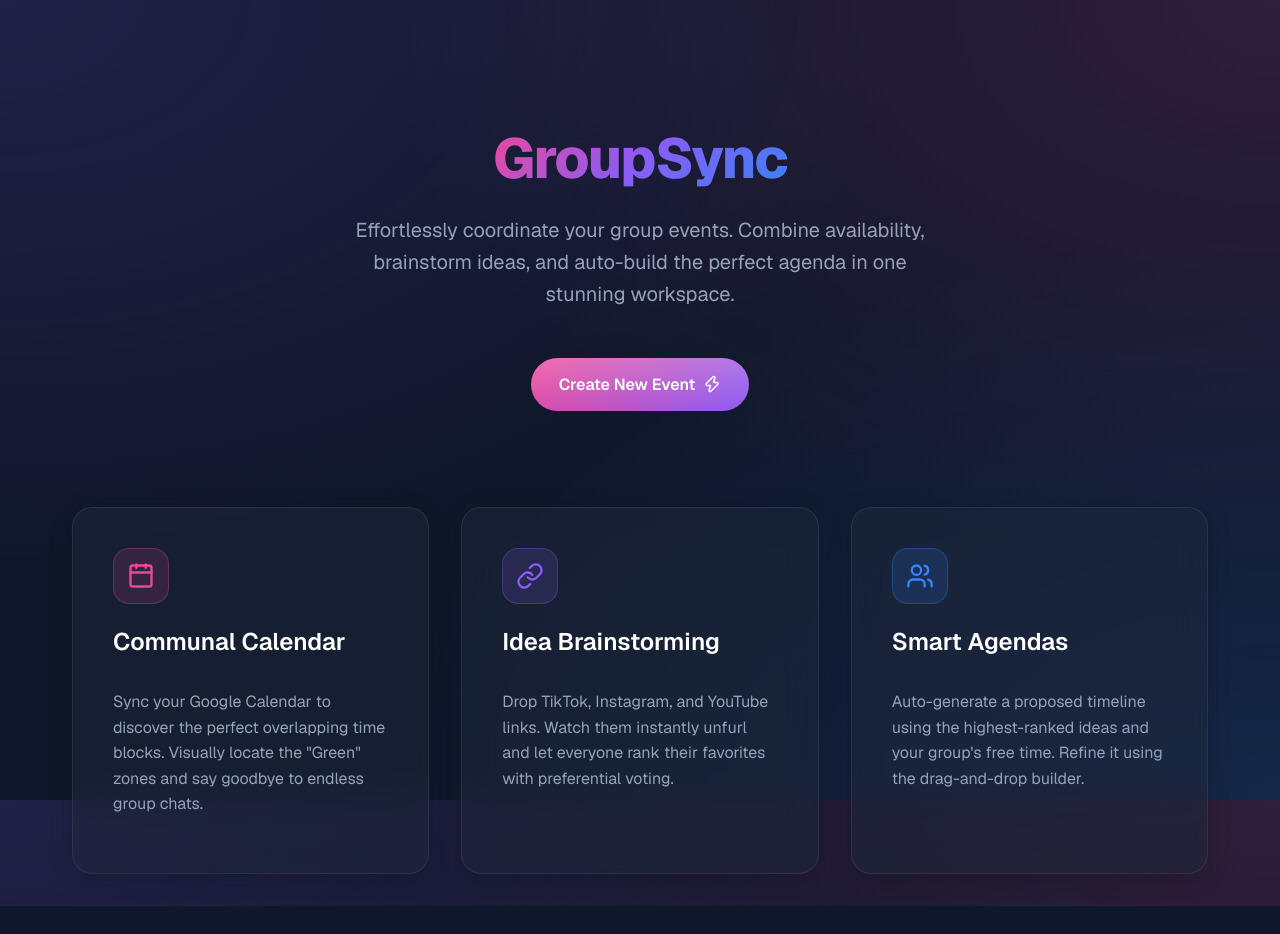
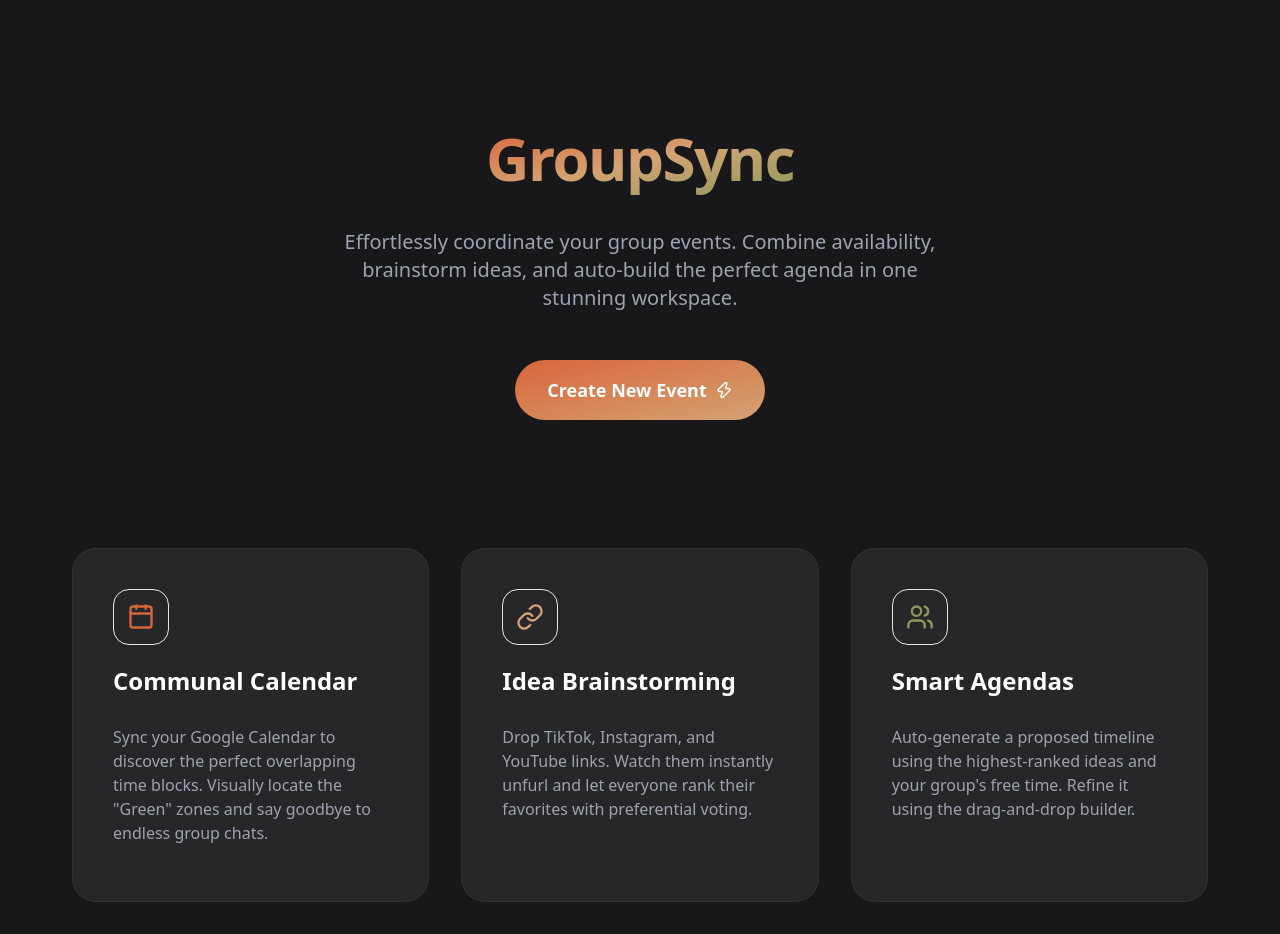
Before and after one commit to DK-IV/GroupSync, a Next.js app: page / in a window 1280 px wide. Before the commit the page ends 906 px from the top, so only its background shows below. Built offline with nearby package versions, Linux system fonts and the light colour scheme.

Commit message:
Feature: Reworded frontend to be with Tailwindv3

```diff
--- a/package.json
+++ b/package.json
@@ -22,8 +22,11 @@
     "@types/node": "^20",
     "@types/react": "^19",
     "@types/react-dom": "^19",
+    "autoprefixer": "^10.5.0",
     "eslint": "^9",
     "eslint-config-next": "16.2.2",
+    "postcss": "^8.5.9",
+    "tailwindcss": "^3.4.19",
     "typescript": "^5"
   }
 }
--- /dev/null
+++ b/postcss.config.js
@@ -0,0 +1,6 @@
+module.exports = {
+  plugins: {
+    tailwindcss: {},
+    autoprefixer: {},
+  },
+}
--- a/src/app/globals.css
+++ b/src/app/globals.css
@@ -1,17 +1,22 @@
+@tailwind base;
+@tailwind components;
+@tailwind utilities;
+
 :root {
-  --bg-base: #0f172a;
-  --bg-surface: rgba(30, 41, 59, 0.5);
+  --bg-base: #18181b;
+  --bg-surface: rgba(39, 39, 42, 0.7);
   --bg-surface-hover: rgba(30, 41, 59, 0.8);
   --text-main: #f8fafc;
   --text-muted: #94a3b8;
-  --accent-primary: #ec4899;
-  --accent-secondary: #8b5cf6;
-  --accent-tertiary: #3b82f6;
+  --accent-primary: #d9663a;
+  --accent-secondary: #d4a373;
+  --accent-tertiary: #8a9a5b;
   --border-subtle: rgba(255, 255, 255, 0.08);
-  --glow-primary: rgba(236, 72, 153, 0.4);
-  --glow-secondary: rgba(139, 92, 246, 0.4);
+  --glow-primary: rgba(217, 102, 58, 0.4);
+  --glow-secondary: rgba(212, 163, 115, 0.4);
 }
 
+@layer base {
   * {
     box-sizing: border-box;
     padding: 0;
@@ -19,17 +24,8 @@
   }
 
   body {
-  background-color: var(--bg-base);
-  color: var(--text-main);
-  background-image:
-    radial-gradient(at 0% 0%, rgba(139, 92, 246, 0.15) 0px, transparent 50%),
-    radial-gradient(at 100% 0%, rgba(236, 72, 153, 0.15) 0px, transparent 50%),
-    radial-gradient(at 100% 100%, rgba(59, 130, 246, 0.15) 0px, transparent 50%);
-  background-attachment: fixed;
-  font-family: var(--font-geist-sans), Inter, sans-serif;
-  line-height: 1.6;
-  min-height: 100vh;
-  -webkit-font-smoothing: antialiased;
+    @apply bg-dashboard-bg text-white font-sans antialiased min-h-screen selection:bg-neon-blue selection:text-black;
+  }
 }
 
 /* Glassmorphism Panel */
--- a/src/app/page.tsx
+++ b/src/app/page.tsx
@@ -4,46 +4,44 @@ import Link from "next/link"; // Next.js built-in routing link
 // Home page component: the main entry point to GroupSync
 export default function Home() {
   return (
-    <main className="app-container">
-      <header style={{ textAlign: "center", padding: "6rem 0 4rem", display: "flex", flexDirection: "column", alignItems: "center" }}>
-        <h1 className="text-gradient animate-in">GroupSync</h1>
-        <p className="animate-in delay-1" style={{ fontSize: "1.25rem", maxWidth: "600px", margin: "0 auto 3rem", color: "var(--text-muted)" }}>
+    <main className="max-w-[1200px] mx-auto p-8">
+      <header className="text-center py-24 flex flex-col items-center">
+        <h1 className="text-transparent bg-clip-text bg-gradient-to-br from-accent-primary via-accent-secondary to-accent-tertiary text-6xl font-extrabold tracking-tight mb-8 pb-2 animate-in">GroupSync</h1>
+        <p className="animate-in delay-100 text-xl max-w-[600px] mx-auto mb-12 text-gray-400">
           Effortlessly coordinate your group events. Combine availability, brainstorm ideas,
           and auto-build the perfect agenda in one stunning workspace.
         </p>
-        <div className="animate-in delay-2">
-          {/* Navigate the user to the login screen instead of doing nothing */}
-          <Link href="/login" className="btn-primary" style={{ textDecoration: "none" }}>
+        <div className="animate-in delay-200">
+          <Link href="/login" className="bg-gradient-to-br from-accent-primary to-accent-secondary text-white border-none py-4 px-8 rounded-full text-lg font-semibold cursor-pointer transition-all duration-300 hover:-translate-y-1 hover:shadow-[0_8px_24px_rgba(236,72,153,0.4)] relative overflow-hidden inline-flex items-center gap-2">
             Create New Event <Zap size={18} />
           </Link>
         </div>
       </header>
 
-      <section style={{ display: "grid", gridTemplateColumns: "repeat(auto-fit, minmax(320px, 1fr))", gap: "2rem", marginTop: "2rem" }}>
+      <section className="grid grid-cols-1 md:grid-cols-2 lg:grid-cols-3 gap-8 mt-8">
 
-        <div className="glass-panel animate-in delay-1" style={{ padding: "2.5rem", display: "flex", flexDirection: "column", gap: "1.2rem" }}>
-          <div style={{ background: "rgba(236,72,153, 0.15)", width: "56px", height: "56px", borderRadius: "16px", display: "flex", alignItems: "center", justifyContent: "center", color: "var(--accent-primary)", border: "1px solid rgba(236,72,153, 0.3)" }}>
+        <div className="bg-surface-bg backdrop-blur-xl border border-white/5 rounded-3xl p-10 flex flex-col gap-5 animate-in delay-100">
+          <div className="bg-accent-primary/15 w-14 h-14 rounded-2xl flex items-center justify-center text-accent-primary border border-accent-primary/30">
             <Calendar size={28} />
           </div>
-          <h2>Communal Calendar</h2>
-          <p>Sync your Google Calendar to discover the perfect overlapping time blocks. Visually locate the "Green" zones and say goodbye to endless group chats.</p>
+          <h2 className="text-2xl font-bold text-white mb-2">Communal Calendar</h2>
+          <p className="text-gray-400">Sync your Google Calendar to discover the perfect overlapping time blocks. Visually locate the "Green" zones and say goodbye to endless group chats.</p>
         </div>
 
-        <div className="glass-panel animate-in delay-2" style={{ padding: "2.5rem", display: "flex", flexDirection: "column", gap: "1.2rem" }}>
-           <div style={{ background: "rgba(139,92,246, 0.15)", width: "56px", height: "56px", borderRadius: "16px", display: "flex", alignItems: "center", justifyContent: "center", color: "var(--accent-secondary)", border: "1px solid rgba(139,92,246, 0.3)" }}>
-            {/* Using the renamed Lucide icon to avoid colliding with next/link */}
+        <div className="bg-surface-bg backdrop-blur-xl border border-white/5 rounded-3xl p-10 flex flex-col gap-5 animate-in delay-200">
+           <div className="bg-accent-secondary/15 w-14 h-14 rounded-2xl flex items-center justify-center text-accent-secondary border border-accent-secondary/30">
             <LinkIcon size={28} />
           </div>
-          <h2>Idea Brainstorming</h2>
-          <p>Drop TikTok, Instagram, and YouTube links. Watch them instantly unfurl and let everyone rank their favorites with preferential voting.</p>
+          <h2 className="text-2xl font-bold text-white mb-2">Idea Brainstorming</h2>
+          <p className="text-gray-400">Drop TikTok, Instagram, and YouTube links. Watch them instantly unfurl and let everyone rank their favorites with preferential voting.</p>
         </div>
 
-        <div className="glass-panel animate-in delay-3" style={{ padding: "2.5rem", display: "flex", flexDirection: "column", gap: "1.2rem" }}>
-           <div style={{ background: "rgba(59,130,246, 0.15)", width: "56px", height: "56px", borderRadius: "16px", display: "flex", alignItems: "center", justifyContent: "center", color: "var(--accent-tertiary)", border: "1px solid rgba(59,130,246, 0.3)" }}>
+        <div className="bg-surface-bg backdrop-blur-xl border border-white/5 rounded-3xl p-10 flex flex-col gap-5 animate-in delay-300">
+           <div className="bg-accent-tertiary/15 w-14 h-14 rounded-2xl flex items-center justify-center text-accent-tertiary border border-accent-tertiary/30">
             <Users size={28} />
           </div>
-          <h2>Smart Agendas</h2>
-          <p>Auto-generate a proposed timeline using the highest-ranked ideas and your group's free time. Refine it using the drag-and-drop builder.</p>
+          <h2 className="text-2xl font-bold text-white mb-2">Smart Agendas</h2>
+          <p className="text-gray-400">Auto-generate a proposed timeline using the highest-ranked ideas and your group's free time. Refine it using the drag-and-drop builder.</p>
         </div>
 
       </section>
--- a/src/components/AgendaModule.tsx
+++ b/src/components/AgendaModule.tsx
@@ -264,22 +264,21 @@ function SortableAgendaCard({ item, timeLabel, isOverflowing, onUpdateDuration,
         transform: CSS.Transform.toString(transform),
         transition,
         zIndex: isDragging ? 100 : 1,
-        opacity: isDragging ? 0.8 : 1,
-        background: isDragging ? "rgba(255,255,255,0.1)" : (isOverflowing ? "rgba(239, 68, 68, 0.05)" : "var(--bg-surface)"),
-        border: `1px solid ${isOverflowing ? "#ef4444" : "var(--border-subtle)"}`,
-        borderRadius: "12px",
-        padding: "16px",
-        display: "flex",
-        alignItems: "center",
-        gap: "16px",
-        boxShadow: isDragging ? "0 10px 20px rgba(0,0,0,0.3)" : "none"
     };
+
+    const containerStyle = `flex items-center gap-4 p-4 rounded-xl transition-all duration-200 border-l-[3px] ${
+        isDragging
+            ? 'opacity-80 bg-black/60 shadow-[0_0_15px_rgba(0,229,255,0.3)] border-neon-blue'
+            : isOverflowing
+                ? 'bg-red-500/5 hover:bg-black/40 border-neon-red'
+                : 'bg-black/20 hover:bg-black/40 border-transparent hover:border-white/20'
+    } border-y border-r border-y-white/5 border-r-white/5 backdrop-blur-md`;
 
     // Styling logic to forcefully fix browser/OS dropdown white-on-white text rendering issues
     const optionStyle = { color: "#000", background: "#fff" };
 
     return (
-        <div ref={setNodeRef} style={style}>
+        <div ref={setNodeRef} style={style} className={containerStyle}>
             <div {...attributes} {...listeners} style={{ cursor: "grab", color: "var(--text-muted)", padding: "4px" }}>
                 <GripVertical size={20} />
             </div>
--- /dev/null
+++ b/tailwind.config.js
@@ -0,0 +1,28 @@
+/** @type {import('tailwindcss').Config} */
+module.exports = {
+  content: [
+    "./src/pages/**/*.{js,ts,jsx,tsx,mdx}",
+    "./src/components/**/*.{js,ts,jsx,tsx,mdx}",
+    "./src/app/**/*.{js,ts,jsx,tsx,mdx}",
+],
+  theme: {
+    extend: {
+      colors: {
+        'dashboard-bg': '#18181b',
+        'surface-bg': '#27272a',
+        'subtle-gray': 'rgba(255, 255, 255, 0.05)',
+        'neon-red': '#ff003c',
+        'neon-amber': '#ffb000',
+        'neon-lime': '#39ff14',
+        'neon-blue': '#00e5ff',
+        'accent-primary': 'var(--accent-primary)',
+        'accent-secondary': 'var(--accent-secondary)',
+        'accent-tertiary': 'var(--accent-tertiary)',
+      },
+      backgroundImage: {
+        'glass-gradient': 'linear-gradient(to bottom right, rgba(255,255,255,0.05), rgba(255,255,255,0.01))',
+      }
+    },
+  },
+  plugins: [],
+}
```
Also changed, not shown: src/app/dashboard/page.tsx (+21 -17 lines), src/components/BrainstormModule.tsx (+12 -12 lines), src/components/CommunalCalendar.tsx (+16 -16 lines), 1 other file (tests, documents, lock files or other folders). Lines whose indentation alone changed are shown as unchanged.
